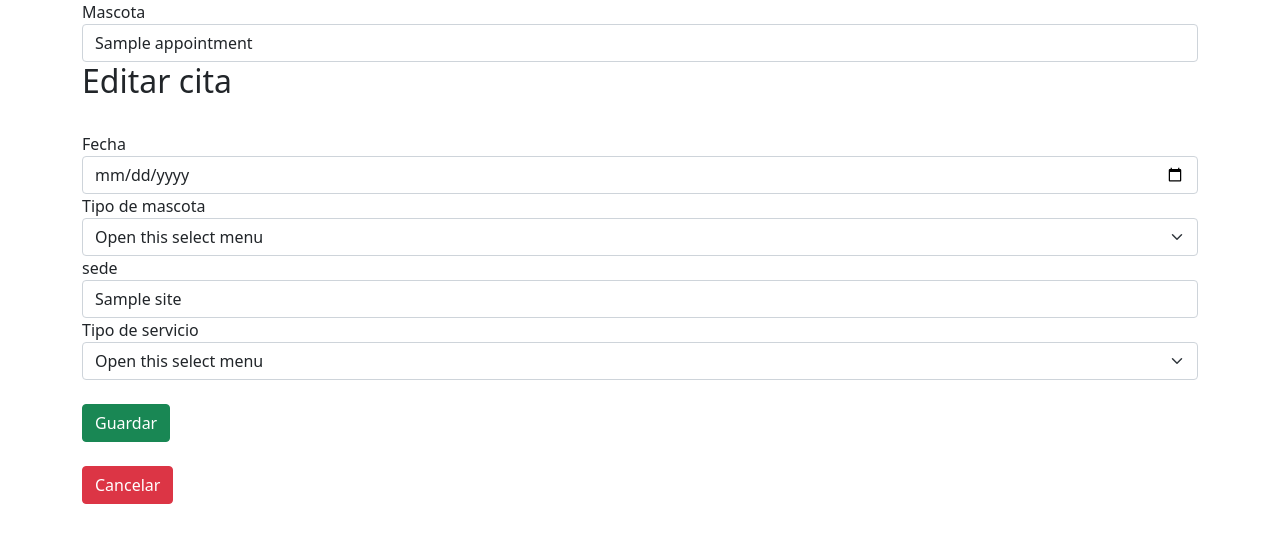
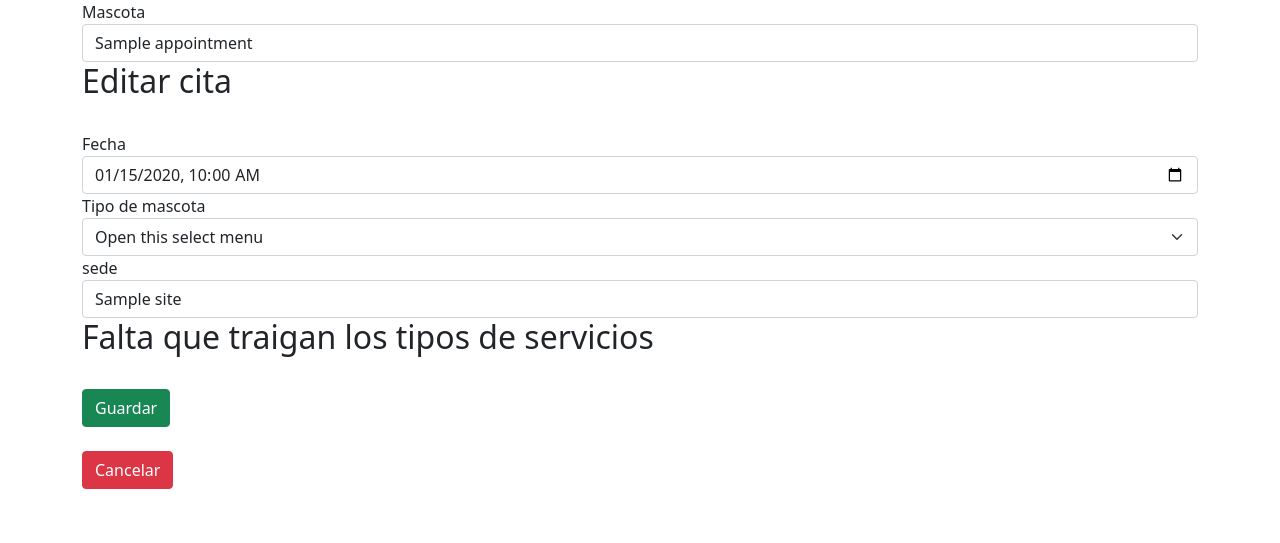
Before and after one commit to andrea0026/proyecto_mascotas, a Flask app: template flask_app/templates/edit_appointment.html in a window 1280 px wide. Shown: the part 56-599 px from the top of the page. Run offline with Flask 2, Linux system fonts and the light colour scheme; the template is opened without the code that fills it: most values are stand-ins (such as "Sample title", 1, 10 or a date in 2020).

Commit message:
Organiza tipo fecha

```diff
--- a/flask_app/templates/edit_appointment.html
+++ b/flask_app/templates/edit_appointment.html
@@ -34,28 +34,21 @@
             <br>
             <div class="form-group">
                 <label for="description">Fecha</label>
-                <input type="date" id="date" name="date" class="form-control" value="{{appointment.date}}" required>
+                <input type="datetime-local" id="date" name="date" class="form-control" value="{{appointment.date}}" required>
             </div>
             <div class="form-group">
                 <label>Tipo de mascota</label>
                 <select class="form-select" aria-label="Default select example" id="animal_type" name="animal_type" required>
                     <option value="" {% if appointment.animal_type =='' %} selected {% endif %} >Open this select menu</option>
-                    <option value="d" {% if appointment.animal_type =='p' %} selected {% endif %} >Perro</option>
-                    <option value="m" {% if appointment.animal_type =='g' %} selected {% endif %} >Gato</option>
+                    <option value="p" {% if appointment.animal_type =='p' %} selected {% endif %} >Perro</option>
+                    <option value="g" {% if appointment.animal_type =='g' %} selected {% endif %} >Gato</option>
                 </select>
             </div>
             <div class="form-group">
                 <label for="description">sede</label>
                 <input type="text" id="site" name="site" class="form-control" value="{{appointment.site}}" required>
             </div>
-            <div class="form-group">
-                <label>Tipo de servicio</label>
-                <select class="form-select" aria-label="Default select example" id="service_type" name="service_type" required>
-                    <option value="" {% if services_types.service_type =='' %} selected {% endif %} >Open this select menu</option>
-                    <option value="d" {% if services_types.service_type =='c' %} selected {% endif %} >Corte de pelo</option>
-                    <option value="m" {% if services_types.service_type =='b' %} selected {% endif %} >Baño y secado</option>
-                </select> <!--falta traer la lista de tipos de servicio-->
-            </div>
+            <h2>Falta que traigan los tipos de servicios</h2>
             <br>
             <input type="submit" class="btn btn-success" value="Guardar">
             <br>
```
